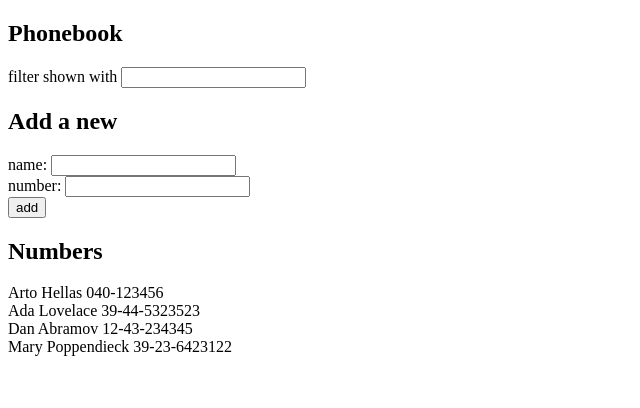
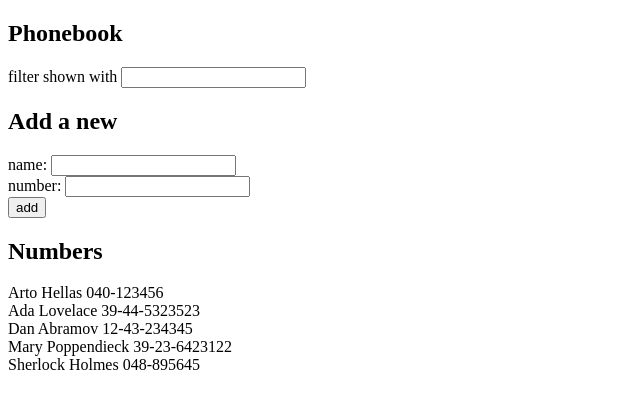
Before and after one commit to blend08/FullStackOpen, a React (Create React App) app in the folder part2/phonebook/: page / in a window 1280 px wide. Shown: the top 408 px of the page, without its empty margins (0-640 px from the left). Built offline with nearby package versions, Linux system fonts and the light colour scheme; data requests are answered from the project's data file.

Commit message:
Exercise 2.15

```diff
--- a/part2/phonebook/db.json
+++ b/part2/phonebook/db.json
@@ -1,5 +1,5 @@
 {
-    "persons":[
+  "persons": [
     {
       "name": "Arto Hellas",
       "number": "040-123456",
@@ -19,6 +19,11 @@
       "name": "Mary Poppendieck",
       "number": "39-23-6423122",
       "id": 4
+    },
+    {
+      "name": "Sherlock Holmes",
+      "number": "048-895645",
+      "id": 5
     }
   ]
 }
--- a/part2/phonebook/src/App.js
+++ b/part2/phonebook/src/App.js
@@ -27,7 +27,16 @@ const App = () => {
     if(persons.some(person => person.name === newName))
       alert(`${newName} is already added to phonebook`)
     else
-      setPersons(persons.concat(personObject))
+      {
+        axios
+          .post('http://localhost:3001/persons', personObject)
+          .then(response => {
+            setPersons(persons.concat(personObject))
+            setNewName('')
+            setNewNumber('')
+          })
+      }
+
   }
 
   const handleNameChange = (event) => {
```
Lines whose indentation alone changed are shown as unchanged.
